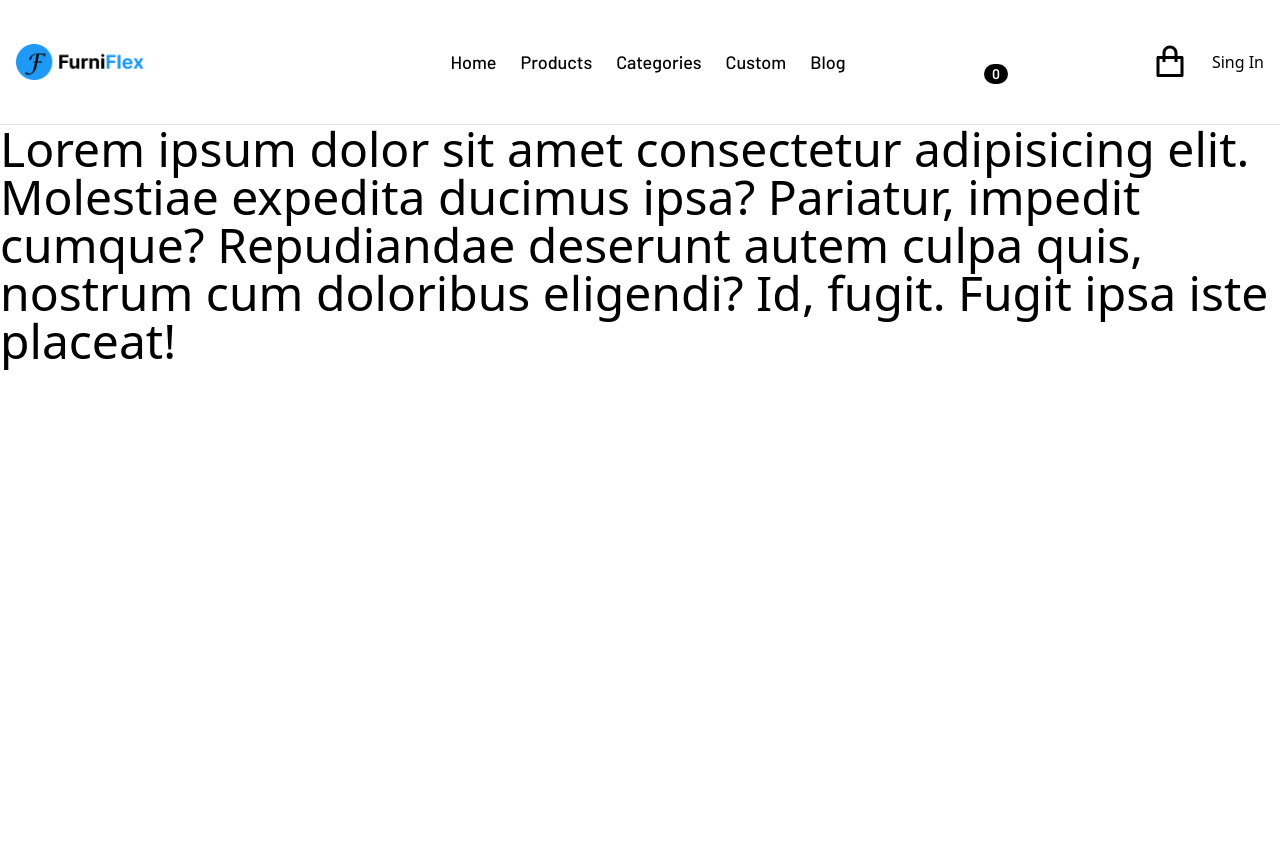
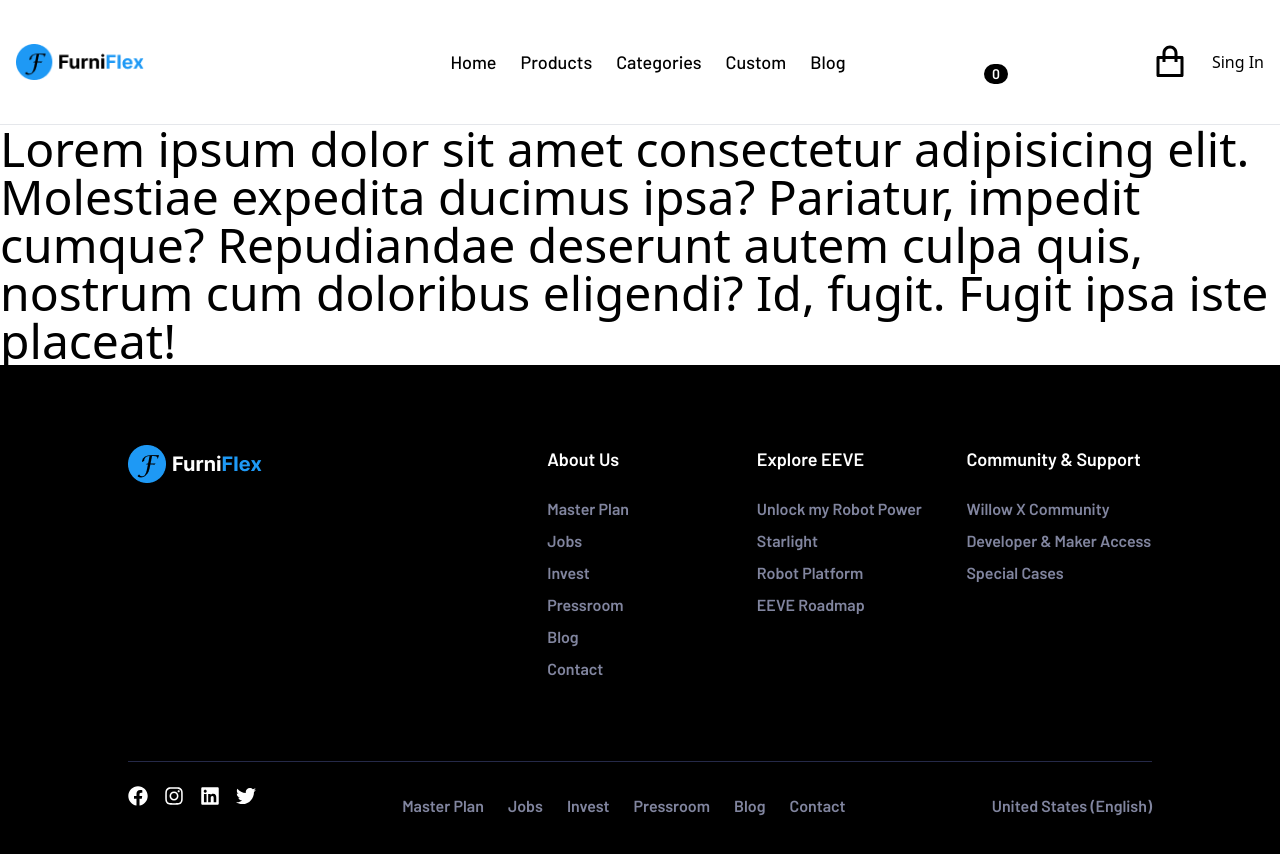
Before and after one commit to tahfeezmizan/furniflex, a React (Vite) app in the folder client-site/: page / in a window 1280 px wide. Shown: the top 854 px of the page. Before the commit the page ends 800 px from the top, so only its background shows below. Built offline with nearby package versions, Linux system fonts and the light colour scheme; no server answers.

Commit message:
create footer

```diff
--- a/client-site/src/Root/Root.jsx
+++ b/client-site/src/Root/Root.jsx
@@ -1,12 +1,14 @@
 import React from 'react';
 import { Outlet } from 'react-router-dom';
 import Navbar from '../pages/Header/Navbar';
+import Footer from '../pages/Footer/Footer';
 
 const Root = () => {
     return (
         <div>
             <Navbar />
             <Outlet />
+            <Footer />
         </div>
     );
 };
--- a/client-site/src/pages/CheckOut/CheckOut.jsx
+++ b/client-site/src/pages/CheckOut/CheckOut.jsx
@@ -34,7 +34,13 @@ const CheckOut = () => {
                     })
             }
         });
+    }
 
+    const handleItemIncrement = () => {
+        console.log("handle Item Increment");
+    }
+    const handleItemDecrement = () => {
+        console.log("handle Item decrement");
     }
 
     const subtotal = carts.reduce((sum, product) => sum + product.price, 0);
@@ -49,9 +55,10 @@ const CheckOut = () => {
                         <div key={product._id} className="flex justify-between items-center p-6 border-b bg-[#FAFAFA]">
                             <div className="flex gap-8">
                                 <div className="flex items-center gap-3">
-                                    <button className="text-lg border px-2 rounded-md">−</button>
+                                    {/* product Increment and Decrement section */}
+                                    <button onClick={handleItemIncrement} className="text-lg border px-2 rounded-md">−</button>
                                     <span>{product.length}</span>
-                                    <button className="text-lg border px-2 rounded-md">+</button>
+                                    <button onClick={handleItemDecrement} className="text-lg border px-2 rounded-md">+</button>
                                 </div>
                                 <img className="w-20 h-20 object-cover rounded-md bg-[#eaeaea] p-3" src={product.image} alt={product.name} />
                                 <h3 className="font-Barlow text-base font-bold">{product.name}</h3>
--- /dev/null
+++ b/client-site/src/pages/Footer/Footer.jsx
@@ -0,0 +1,75 @@
+import { Link } from "react-router-dom";
+import logo from "../../assets/Footer-Logo.png"
+import { FaFacebook, FaInstagram, FaLinkedin, FaTwitter } from "react-icons/fa";
+
+
+const Footer = () => {
+    return (
+        <div className="bg-black py-20 text-white">
+            <div className="w-full lg:w-4/5 mx-auto px-3 lg:px-0">
+                <div className="grid grid-cols-1 md:grid-cols-5 gap-6 mb-20">
+                    <div className="col-span-2">
+                        <img src={logo} alt="" />
+                    </div>
+                    <div className="col-span-1 font-medium">
+                        <div className="">
+                            <h3 className="font-Barlow font-semibold text-lg mb-6">About Us</h3>
+                            <div className="text-[#81859F] flex  flex-col space-y-2 font-semibold font-Barlow">
+                                <Link>Master Plan</Link>
+                                <Link>Jobs</Link>
+                                <Link>Invest</Link>
+                                <Link>Pressroom</Link>
+                                <Link>Blog</Link>
+                                <Link>Contact</Link>
+                            </div>
+                        </div>
+                    </div>
+                    <div className="col-span-1 font-medium">
+                        <div className="">
+                            <h3 className="font-Barlow font-semibold text-lg mb-6">Explore EEVE</h3>
+                            <div className="text-[#81859F] flex  flex-col space-y-2 font-semibold font-Barlow">
+                                <Link>Unlock my Robot Power</Link>
+                                <Link>Starlight</Link>
+                                <Link>Robot Platform</Link>
+                                <Link>EEVE Roadmap</Link>
+                            </div>
+                        </div>
+                    </div>
+                    <div className="col-span-1 font-medium">
+                        <div className="">
+                            <h3 className="font-Barlow font-semibold text-lg mb-6">Community & Support</h3>
+                            <div className="text-[#81859F] flex  flex-col space-y-2 font-semibold font-Barlow">
+                                <Link>Willow X Community</Link>
+                                <Link>Developer & Maker Access</Link>
+                                <Link>Special Cases</Link>
+                            </div>
+                        </div>
+                    </div>
+                </div>
+                <div className="flex justify-between items-center border-t border-[#252948] pt-6">
+                    <div className="flex items-center gap-4 text-xl text-white mb-5">
+                        <p className=" rounded-full"><FaFacebook /></p>
+                        <p className=" rounded-full"><FaInstagram /></p>
+                        <p className="rounded-full"><FaLinkedin /></p>
+                        <p className=" rounded-full"><FaTwitter /></p>
+                    </div>
+
+                    <div className="text-[#81859F] flex space-x-6 font-semibold font-Barlow">
+                        <Link>Master Plan</Link>
+                        <Link>Jobs</Link>
+                        <Link>Invest</Link>
+                        <Link>Pressroom</Link>
+                        <Link>Blog</Link>
+                        <Link>Contact</Link>
+                    </div>
+
+                    <div className="">
+                        <p className="text-[#81859F] font-Barlow font-semibold">United States (English)</p>
+                    </div>
+                </div>
+            </div>
+        </div>
+    );
+};
+
+export default Footer;
```
Also changed, not shown: client-site/src/assets/Footer-Logo.png (added).
